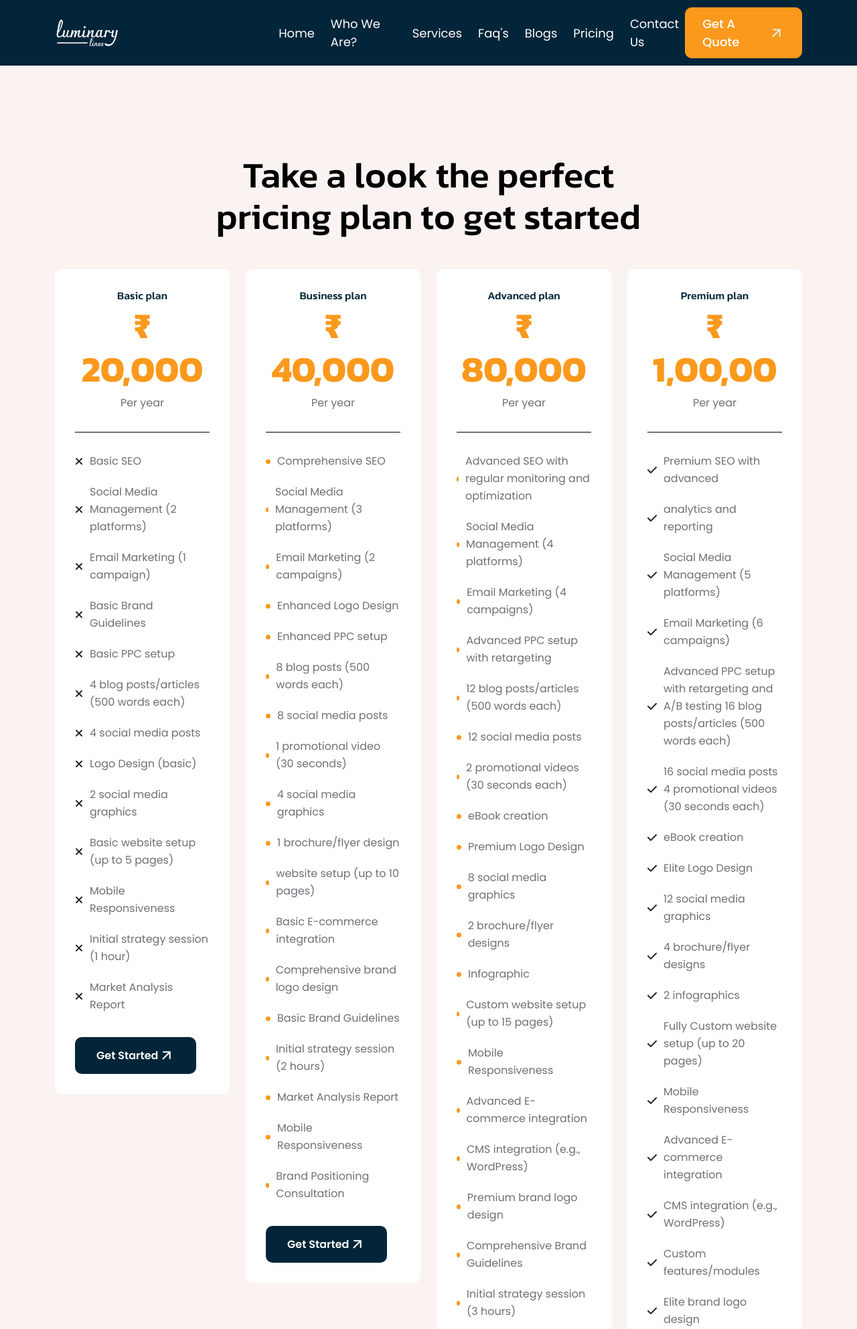
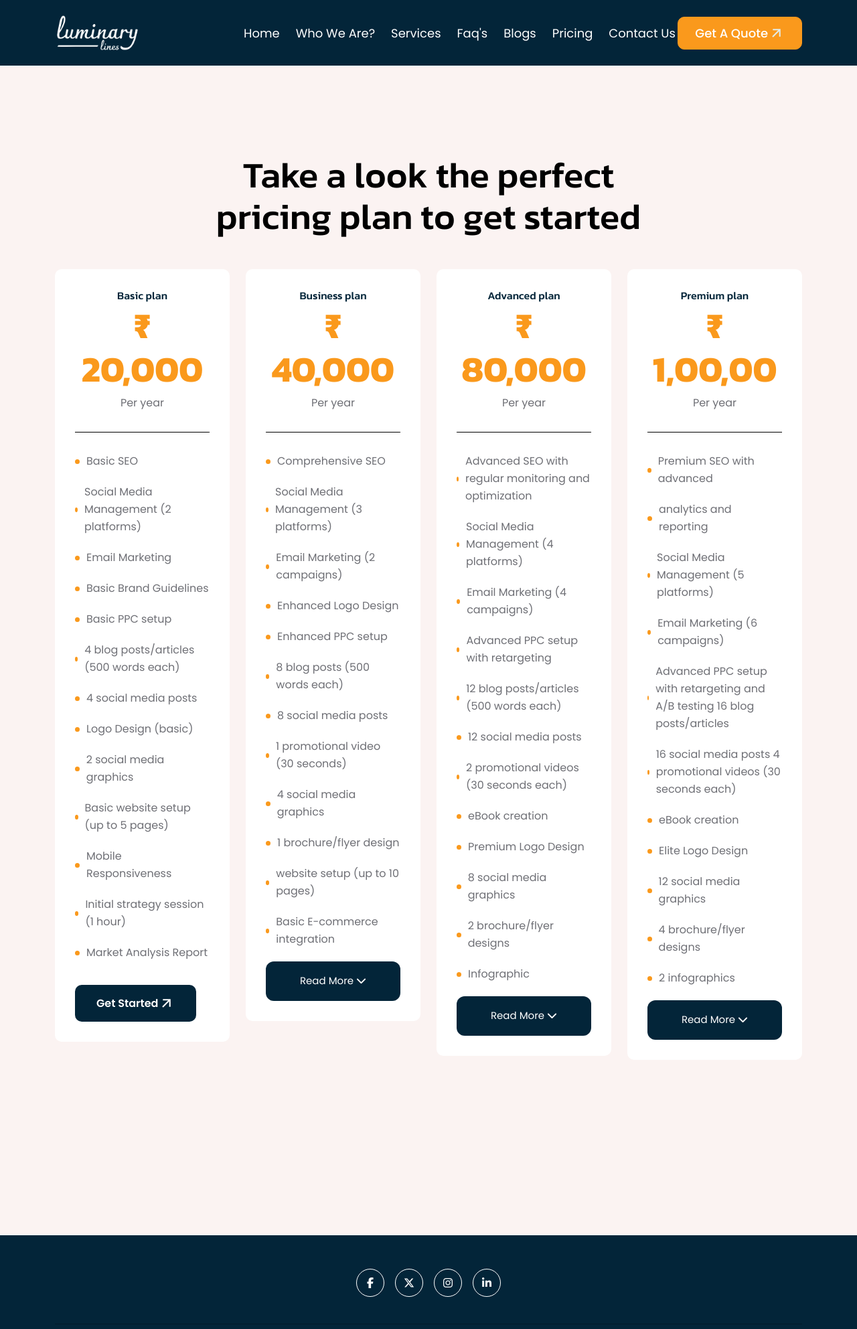
Before and after one commit to niteshv12/theluminarylines, a PHP site: page /pricing.php in a window 1280 px wide. Shown: the top 1985 px of the page at 67% size. Run offline with PHP 8.4, Linux system fonts and the light colour scheme; some libraries are stand-ins or nearby versions.

Commit message:
animation

```diff
--- a/assets/css/main.css
+++ b/assets/css/main.css
@@ -1147,6 +1147,15 @@
     padding-bottom: 0px
 }
 
+@media (max-width: 575.98px) {
+    .services {
+        margin-top: 40px;
+        /* background-color: var(--main-clr); */
+        /* background-color: #032539; */
+        padding-bottom: 0px
+    }
+}
+
 .services__title .title {
     max-width: 555px
 }
@@ -2112,11 +2121,12 @@
 @media (max-width: 575.98px) {
     .testimonial .next-arrow {
         left: 30%;
-        color: #FFF;
+        color: #FA991C;
     }
 
     .testimonial .prev-arrow {
-        right: 28%
+        right: 28%;
+        color: #FA991C;
     }
 }
 
--- a/assets/css/style.css
+++ b/assets/css/style.css
@@ -317,7 +317,7 @@
     padding: 0 20px;
 }
 
-.navbar .dropdown ul {
+/* .navbar .dropdown ul {
     display: block;
     position: absolute;
     left: 28px;
@@ -374,7 +374,7 @@
     top: 0;
     left: 100%;
     visibility: visible;
-}
+} */
 
 
 /* @media (min-width: 1280px) and (max-width: 1366px) {
@@ -398,7 +398,7 @@
     /* margin-left: 25px; */
     /* padding-left: 50px; */
     /* background-color: #fa991c; */
-    width: 30%;
+    width: 50%;
 }
 
 @media (max-width: 575.98px) {
@@ -407,7 +407,9 @@
     }
 }
 
-.navbar-brand {}
+.navbar-brand {
+    width: 250px;
+}
 
 .ga>a {
     font-size: 18px;
@@ -445,7 +447,7 @@
 
 
 
-.offcanvas-body .dropdown ul {
+/* .offcanvas-body .dropdown ul {
     display: block;
     position: absolute;
     left: 28px;
@@ -500,7 +502,7 @@
     top: 0;
     left: 100%;
     visibility: visible;
-}
+} */
 
 
 /* @media (min-width: 1280px) and (max-width: 1366px) {
@@ -685,6 +687,13 @@
         border-radius: 10px;
         padding: 40px;
         /* width: 100%; */
+    }
+
+    .services__wapper .slides:hover {
+        background-color: #417972;
+        border-radius: 10px;
+        padding: 40px;
+        transition: 0.5s;
     }
 }
 
@@ -1238,14 +1247,7 @@
     padding-bottom: 0px
 }
 
-@media (max-width: 575.98px) {
-    .services {
-        margin-top: 80px;
-        /* background-color: var(--main-clr); */
-        /* background-color: #032539; */
-        padding-bottom: 0px
-    }
-}
+
 
 .all__blog {
     margin-bottom: 181px;
@@ -1279,3 +1281,51 @@
     height: 350px;
     object-fit: cover;
 } */
+.mbser {
+    margin-top: -40px;
+}
+
+@media (max-width: 575.98px) {
+    .mbser {
+        margin-top: -80px;
+    }
+}
+
+
+
+
+
+
+
+
+.accordion1 {
+    background-color: #032539;
+    color: #fff;
+    cursor: pointer;
+    padding: 18px 10px;
+    width: 100%;
+    border: none;
+    border-radius: 12px;
+    text-align: center;
+    outline: none;
+    font-size: 15px;
+    transition: 0.4s;
+}
+
+.active,
+.accordion1:hover {
+    background-color: #032539;
+    color: #fff;
+}
+
+.panel {
+    padding: 0 18px;
+    display: none;
+    background-color: #Fff;
+    overflow: hidden;
+}
+
+.pricing__card:hover .panel {
+    background-color: #fa991c;
+    transition: 0.5;
+}
--- a/header.php
+++ b/header.php
@@ -87,7 +87,7 @@
 
   <nav class="navbar navbar-expand-lg">
     <div class="container nav-con">
-      <a class="navbar-brand" href="#"><img src="assets/img/banner/New-Project2.png" alt="" /></a>
+      <a class="navbar-brand" href="index.php"><img src="assets/img/banner/New-Project2.png" alt="" /></a>
       <!-- <button class="navbar-toggler" type="button" data-bs-toggle="collapse" data-bs-target="#navbarSupportedContent" aria-controls="navbarSupportedContent" aria-expanded="false" aria-label="Toggle navigation">
 
       <span class="navbar-toggler-icon bg-dark"></span>
@@ -96,7 +96,7 @@
         <span class="navbar-toggler-icon t"></span>
       </button>
       <div class="collapse navbar-collapse " id="navbarSupportedContent">
-        <ul class="navbar-nav justify-content-between align-items-center">
+        <ul class="navbar-nav justify-content-between align-items-center ms-5 ms-md-3">
           <li class="dropdown__container">
             <div class="d-flex justify-content-between align-items-center ga">
               <a href="index.php">Home </a>
--- a/index.php
+++ b/index.php
@@ -518,7 +518,7 @@
 
 
 <!-- --------------- Start Services ----------- -->
-<section class="services  " id="services" style="margin-top: -40px;">
+<section class="services mbser " id="services">
   <div class="container position-relative">
 
     <!-- <div class="row ser-row justify-content-between align-items-center about__wapper">
--- a/pricing.php
+++ b/pricing.php
@@ -180,68 +180,68 @@
           <span class="border__full"></span>
           <ul>
             <li>
-              <!-- <span></span> -->
-              <i class="fa-solid fa-xmark"></i>
+              <span></span>
+              <!-- <i class="fa-solid fa-xmark"></i> -->
               <p>Basic SEO</p>
             </li>
             <li>
-              <!-- <span></span> -->
-              <i class="fa-solid fa-xmark"></i>
+              <span></span>
+              <!-- <i class="fa-solid fa-xmark"></i> -->
               <p>Social Media Management (2 platforms)</p>
             </li>
             <li>
-              <!-- <span></span> -->
-              <i class="fa-solid fa-xmark"></i>
-              <p>Email Marketing (1 campaign)</p>
+              <span></span>
+              <!-- <i class="fa-solid fa-xmark"></i> -->
+              <p>Email Marketing </p>
             </li>
             <li>
-              <!-- <span></span> -->
-              <i class="fa-solid fa-xmark"></i>
+              <span></span>
+              <!-- <i class="fa-solid fa-xmark"></i> -->
               <p>Basic Brand Guidelines </p>
             </li>
             <li>
-              <!-- <span></span> -->
-              <i class="fa-solid fa-xmark"></i>
+              <span></span>
+              <!-- <i class="fa-solid fa-xmark"></i> -->
               <p>Basic PPC setup</p>
             </li>
             <li>
-              <!-- <span></span> -->
-              <i class="fa-solid fa-xmark"></i>
+              <span></span>
+              <!-- <i class="fa-solid fa-xmark"></i> -->
               <p>4 blog posts/articles (500 words each)</p>
             </li>
             <li>
-              <!-- <span></span> -->
-              <i class="fa-solid fa-xmark"></i>
+              <span></span>
+              <!-- <i class="fa-solid fa-xmark"></i> -->
               <p>4 social media posts</p>
             </li>
             <li>
-              <!-- <span></span> -->
-              <i class="fa-solid fa-xmark"></i>
+              <span></span>
+              <!-- <i class="fa-solid fa-xmark"></i> -->
               <p>Logo Design (basic)</p>
             </li>
             <li>
-              <!-- <span></span> -->
-              <i class="fa-solid fa-xmark"></i>
+              <span></span>
+              <!-- <i class="fa-solid fa-xmark"></i> -->
               <p>2 social media graphics</p>
             </li>
             <li>
-              <!-- <span></span> -->
-              <i class="fa-solid fa-xmark"></i>
+              <span></span>
+              <!-- <i class="fa-solid fa-xmark"></i> -->
               <p>Basic website setup (up to 5 pages)</p>
             </li>
             <li>
-              <!-- <span></span> -->
-              <i class="fa-solid fa-xmark"></i>
+              <span></span>
+              <!-- <i class="fa-solid fa-xmark"></i> -->
               <p>Mobile Responsiveness</p>
             </li>
             <li>
-              <!-- <span></span> -->
-              <i class="fa-solid fa-xmark"></i>
+              <span></span>
+              <!-- <i class="fa-solid fa-xmark"></i> -->
               <p>Initial strategy session (1 hour)</p>
             </li>
             <li>
-              <!-- <span></span> -->
-              <i class="fa-solid fa-xmark"></i>
+              <span></span>
+              <!-- <i class="fa-solid fa-xmark"></i> -->
               <p>Market Analysis Report</p>
             </li>
           </ul>
@@ -305,6 +305,11 @@
             <li><span></span>
               <p>Basic E-commerce integration</p>
             </li>
+
+            <button class="accordion1">Read More <span><i class="fa-solid fa-chevron-down"></i></span></button>
+            <div class="panel">
+              <!-- <p>Lorem ipsum dolor sit amet, consectetur adipisicing elit, sed do eiusmod tempor incididunt ut labore et dolore magna aliqua. Ut enim ad minim veniam, quis nostrud exercitation ullamco laboris nisi ut aliquip ex ea commodo consequat.</p> -->
+              <ul class="mt-5">
                 <li><span></span>
                   <p> Comprehensive brand logo design</p>
                 </li>
@@ -334,6 +339,10 @@
                 <span>Get Started</span>
                 <img src="assets/icons/arrow-up-rignt-black.svg" alt="" />
               </button>
+            </div>
+
+          </ul>
+
         </div>
       </div>
       <div class="col-xl-3 col-md-6 mb-4 mb-xl-0" data-aos="fade-up" data-aos-delay="300" data-aos-offset="0" data-aos-duration="1000">
@@ -387,9 +396,15 @@
             <li><span></span>
               <p>2 brochure/flyer designs</p>
             </li>
+
             <li><span></span>
               <p>Infographic</p>
             </li>
+
+
+            <button class="accordion1">Read More <span><i class="fa-solid fa-chevron-down"></i></span></button>
+            <div class="panel">
+              <ul class="mt-5">
                 <li><span></span>
                   <p>Custom website setup (up to 15 pages)</p>
                 </li>
@@ -419,13 +434,18 @@
                 </li>
                 <li><span></span>
                   <p>Digital Marketing Strategy Session</p>
+
                 </li>
-
-          </ul>
                 <button class="common__btn" style="border-style: none;">
                   <span>Get Started</span>
                   <img src="assets/icons/arrow-up-rignt-black.svg" alt="" />
                 </button>
+              </ul>
+            </div>
+            </button>
+
+          </ul>
+
         </div>
       </div>
       <div class="col-xl-3 col-md-6 mb-4 mb-xl-0" data-aos="fade-up" data-aos-delay="400" data-aos-offset="0" data-aos-duration="1000">
@@ -438,45 +458,45 @@
           <span class="border__full"></span>
           <ul>
             <li>
-              <i class="fa-solid fa-check"></i>
-
+              <!-- <i class="fa-solid fa-check"></i> -->
+              <span></span>
               <p>Premium SEO with advanced</p>
             </li>
             <li>
-              <!-- <span></span> -->
-              <i class="fa-solid fa-check"></i>
+              <span></span>
+              <!-- <i class="fa-solid fa-check"></i> -->
               <p>analytics and reporting</p>
             </li>
             <li>
-              <!-- <span></span> -->
-              <i class="fa-solid fa-check"></i>
+              <span></span>
+              <!-- <i class="fa-solid fa-check"></i> -->
               <p>Social Media Management (5 platforms)</p>
             </li>
             <li>
-              <!-- <span></span> -->
-              <i class="fa-solid fa-check"></i>
+              <span></span>
+              <!-- <i class="fa-solid fa-check"></i> -->
               <p>Email Marketing (6 campaigns)</p>
             </li>
             <li>
-              <!-- <span></span> -->
-              <i class="fa-solid fa-check"></i>
+              <span></span>
+              <!-- <i class="fa-solid fa-check"></i> -->
               <p>Advanced PPC setup with retargeting and A/B testing
-                16 blog posts/articles (500 words each)</p>
+                16 blog posts/articles </p>
             </li>
             <li>
-              <!-- <span></span> -->
-              <i class="fa-solid fa-check"></i>
+              <span></span>
+              <!-- <i class="fa-solid fa-check"></i> -->
               <p>16 social media posts
                 4 promotional videos (30 seconds each)</p>
             </li>
             <li>
-              <!-- <span></span> -->
-              <i class="fa-solid fa-check"></i>
+              <span></span>
+              <!-- <i class="fa-solid fa-check"></i> -->
               <p>eBook creation</p>
             </li>
             <li>
-              <!-- <span></span> -->
-              <i class="fa-solid fa-check"></i>
+              <span></span>
+              <!-- <i class="fa-solid fa-check"></i> -->
               <p>Elite Logo Design</p>
             </li>
             <!-- <li>
@@ -484,90 +504,101 @@
               <p></p>
             </li> -->
             <li>
-              <!-- <span></span> --><i class="fa-solid fa-check"></i>
+              <span></span>
+              <!-- <i class="fa-solid fa-check"></i> -->
               <p>12 social media graphics</p>
             </li>
             <li>
-              <!-- <span></span> -->
-              <i class="fa-solid fa-check"></i>
+              <span></span>
+              <!-- <i class="fa-solid fa-check"></i> -->
               <p>4 brochure/flyer designs</p>
             </li>
             <li>
-              <!-- <span></span> -->
-              <i class="fa-solid fa-check"></i>
+              <span></span>
+              <!-- <i class="fa-solid fa-check"></i> -->
               <p>2 infographics</p>
             </li>
+
+            <button class="accordion1">Read More <span><i class="fa-solid fa-chevron-down"></i></span></button>
+            <div class="panel">
+              <ul class="mt-5">
                 <li>
-              <!-- <span></span> -->
-              <i class="fa-solid fa-check"></i>
+                  <span></span>
+                  <!-- <i class="fa-solid fa-check"></i> -->
                   <p>Fully Custom website setup (up to 20 pages)</p>
                 </li>
                 <li>
-              <!-- <span></span> -->
-              <i class="fa-solid fa-check"></i>
+                  <span></span>
+                  <!-- <i class="fa-solid fa-check"></i> -->
                   <p>Mobile Responsiveness</p>
                 </li>
                 <li>
-              <!-- <span></span> -->
-              <i class="fa-solid fa-check"></i>
+                  <span></span>
+                  <!-- <i class="fa-solid fa-check"></i> -->
                   <p>Advanced E-commerce integration</p>
                 </li>
                 <li>
-              <!-- <span></span> -->
-              <i class="fa-solid fa-check"></i>
+                  <span></span>
+                  <!-- <i class="fa-solid fa-check"></i> -->
                   <p>CMS integration (e.g., WordPress)</p>
                 </li>
                 <li>
-              <!-- <span></span> -->
-              <i class="fa-solid fa-check"></i>
+                  <span></span>
+                  <!-- <i class="fa-solid fa-check"></i> -->
                   <p>Custom features/modules</p>
                 </li>
                 <li>
-              <!-- <span></span> -->
-              <i class="fa-solid fa-check"></i>
+                  <span></span>
+                  <!-- <i class="fa-solid fa-check"></i> -->
                   <p>Elite brand logo design</p>
                 </li>
                 <li>
-              <!-- <span></span> -->
-              <i class="fa-solid fa-check"></i>
+                  <span></span>
+                  <!-- <i class="fa-solid fa-check"></i> -->
                   <p>Comprehensive Brand Guidelines with brand voice and tone</p>
                 </li>
                 <li>
-              <!-- <span></span> -->
-              <i class="fa-solid fa-check"></i>
+                  <span></span>
+                  <!-- <i class="fa-solid fa-check"></i> -->
                   <p>Brand Identity Consultation</p>
                 </li>
                 <li>
-              <!-- <span></span> --><i class="fa-solid fa-check"></i>
+                  <span></span>
+                  <!-- <i class="fa-solid fa-check"></i> -->
                   <p>
                     Initial strategy session (4 hours)
                   </p>
                 </li>
                 <li>
-              <i class="fa-solid fa-check"></i>
-              <!-- <span></span> -->
+                  <!-- <i class="fa-solid fa-check"></i> -->
+                  <span></span>
                   <p>
                     Comprehensive Market Analysis Report
                   </p>
                 </li>
-            <li><i class="fa-solid fa-check"></i>
-              <!-- <span></span> -->
+                <li>
+                  <!-- <i class="fa-solid fa-check"></i> -->
+                  <span></span>
                   <p>
                     Brand Positioning Consultation
                   </p>
                 </li>
                 <li>
-              <!-- <span></span> -->
-              <i class="fa-solid fa-check"></i>
+                  <span></span>
+                  <!-- <i class="fa-solid fa-check"></i> -->
                   <p>
                     Digital Marketing Strategy Session with Performance Analysis
                   </p>
                 </li>
-          </ul>
                 <button class="common__btn" style="border-style:none;">
                   <span>Get Started</span>
                   <img src="assets/icons/arrow-up-rignt-black.svg" alt="" />
                 </button>
+              </ul>
+            </div>
+            </button>
+          </ul>
+
         </div>
       </div>
     </div>
@@ -610,10 +641,29 @@
     </div> -->
   </div>
 </section>
+
+
+
 <!-- --------------- pricing end ----------- -->
 
 <!-- --------------- start Footer ----------- -->
 <?php include('footer.php') ?>
+<script>
+  var acc = document.getElementsByClassName("accordion1");
+  var i;
+
+  for (i = 0; i < acc.length; i++) {
+    acc[i].addEventListener("click", function() {
+      this.classList.toggle("active");
+      var panel = this.nextElementSibling;
+      if (panel.style.display === "block") {
+        panel.style.display = "none";
+      } else {
+        panel.style.display = "block";
+      }
+    });
+  }
+</script>
 </body>
 
 </html>
```
Lines whose indentation alone changed are shown as unchanged.
